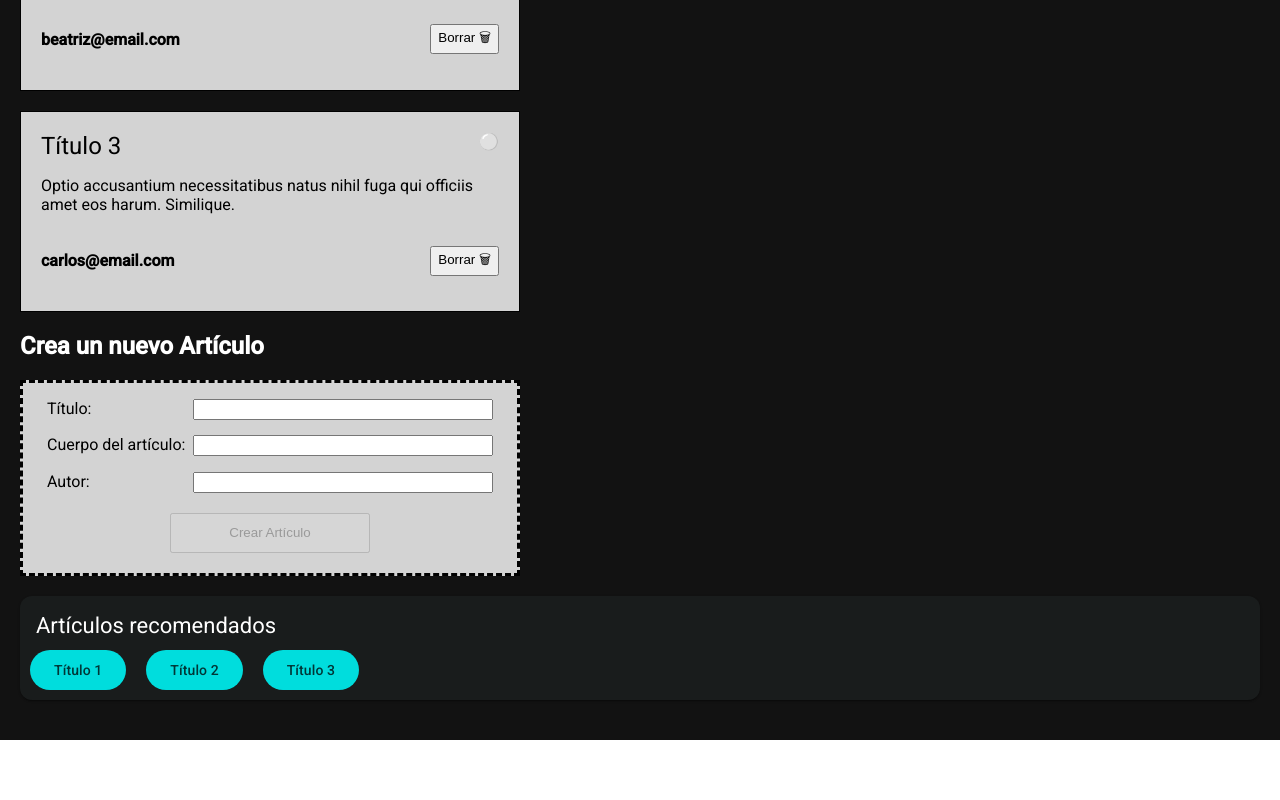
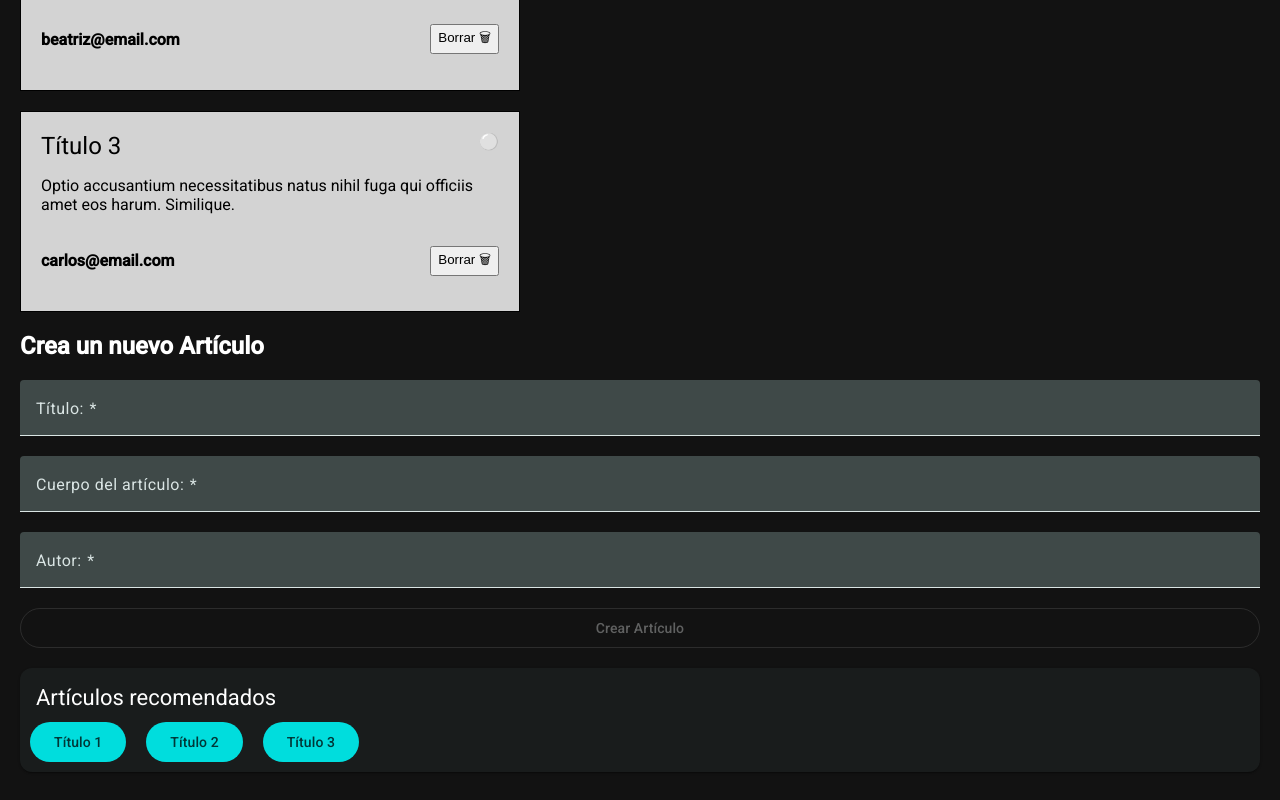
Before and after one commit to Amaza-ing/OW-Angular-Ampliando-Conceptos, an Angular app: page /blog in a window 1280 px wide. Shown: the part 653-1453 px from the top of the page. Before the commit the page ends 1393 px from the top, so only its background shows below. Built offline with nearby package versions, Linux system fonts and the light colour scheme.

Commit message:
material forms

```diff
--- a/src/app/components/article-form/article-form.component.css
+++ b/src/app/components/article-form/article-form.component.css
@@ -1,4 +1,9 @@
 form {
+  display: flex;
+  flex-direction: column;
+}
+
+/* form {
   background-color: lightgray;
   color: black;
   width: 500px;
@@ -26,4 +31,4 @@ form {
     color: red;
     font-size: 0.8rem;
   }
-}
+} */
--- a/src/app/components/article-form/article-form.component.html
+++ b/src/app/components/article-form/article-form.component.html
@@ -1,36 +1,40 @@
 <h2>Crea un nuevo Artículo</h2>
 
 <form [formGroup]="articleForm" (ngSubmit)="handleSubmit()">
-  <fieldset>
-    <label for="title">Título: </label>
-    <input type="text" id="title" formControlName="title" />
-  </fieldset>
+  <mat-form-field>
+    <mat-label for="title">Título: </mat-label>
+    <input matInput type="text" id="title" formControlName="title" />
     @if (articleForm.controls["title"].invalid &&
     articleForm.controls["title"].touched) {
-  <p class="error-msg">
+    <mat-error>
       El título es obligatorio y debe tener más de 4 caracteres
-  </p>
+    </mat-error>
     }
+  </mat-form-field>
 
-  <fieldset>
-    <label for="body">Cuerpo del artículo: </label>
-    <input type="text" id="body" formControlName="body" />
-  </fieldset>
+  <mat-form-field>
+    <mat-label for="body">Cuerpo del artículo: </mat-label>
+    <input matInput type="text" id="body" formControlName="body" />
     @if (articleForm.controls["body"].invalid &&
     articleForm.controls["body"].touched) {
-  <p class="error-msg">
+    <mat-error class="error-msg">
       El cuerpo del artículo no puede estar vacío ni incluir palabras prohibidas
-  </p>
+    </mat-error>
     }
+  </mat-form-field>
 
-  <fieldset>
-    <label for="author">Autor: </label>
-    <input type="text" id="author" formControlName="author" />
-  </fieldset>
+  <mat-form-field>
+    <mat-label for="author">Autor: </mat-label>
+    <input matInput type="text" id="author" formControlName="author" />
     @if (articleForm.controls["author"].invalid &&
     articleForm.controls["author"].touched) {
-  <p class="error-msg">El autor es obligatorio y debe ser un email</p>
+    <mat-error class="error-msg">
+      El autor es obligatorio y debe ser un email
+    </mat-error>
     }
+  </mat-form-field>
 
-  <button [disabled]="articleForm.invalid">Crear Artículo</button>
+  <button mat-stroked-button [disabled]="articleForm.invalid">
+    Crear Artículo
+  </button>
 </form>
```
Also changed, not shown: src/app/components/article-form/article-form.component.ts (+10 -2 lines). Lines whose indentation alone changed are shown as unchanged.
